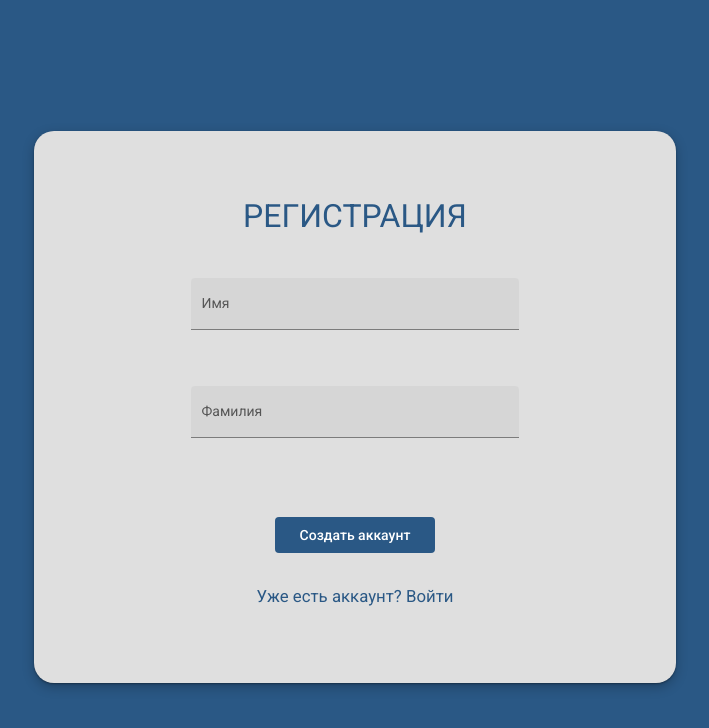
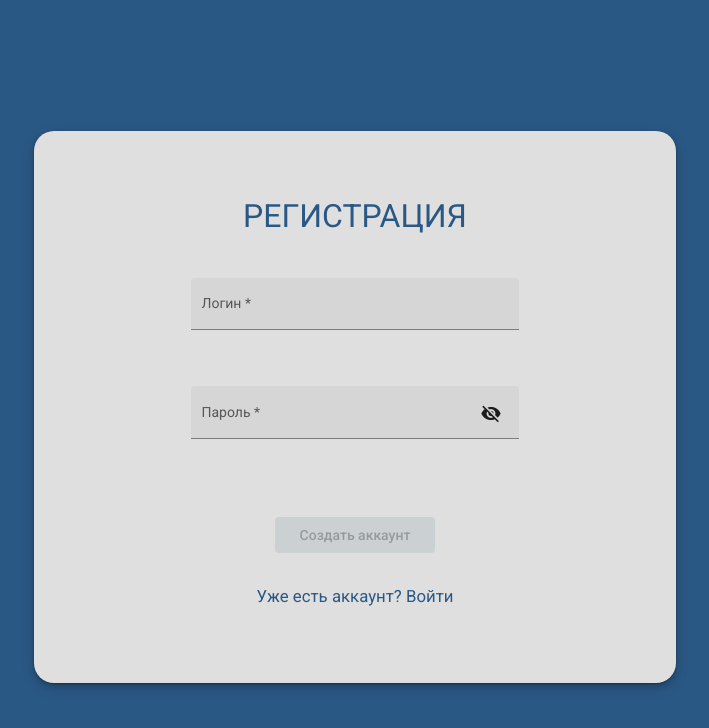
Before and after one commit to Lenika2000/coursework-BD-part4-front, an Angular app: page /registration in a window 1280 px wide. Shown: the top 728 px of the page, without its empty margins (285-994 px from the left). Built offline with nearby package versions, Linux system fonts and the light colour scheme.

Commit message:
- Сделаны наметки регистрации и аутентификации, добавлена валидация на поля логина и пароля

```diff
--- a/angular.json
+++ b/angular.json
@@ -89,7 +89,8 @@
             ],
             "styles": [
               "./node_modules/@angular/material/prebuilt-themes/indigo-pink.css",
-              "src/styles.css"
+              "src/styles.css",
+              "node_modules/semantic-ui-css/semantic.css"
             ],
             "scripts": []
           }
--- a/package.json
+++ b/package.json
@@ -21,6 +21,7 @@
     "@angular/platform-browser": "~11.0.1",
     "@angular/platform-browser-dynamic": "~11.0.1",
     "@angular/router": "~11.0.1",
+    "semantic-ui-css": "^2.4.1",
     "rxjs": "~6.6.0",
     "tslib": "^2.0.0",
     "zone.js": "~0.10.2"
--- a/src/app/pages/login-page/login-page.component.css
+++ b/src/app/pages/login-page/login-page.component.css
@@ -53,12 +53,16 @@
   margin-top: 75px !important;
 }
 
+.mat-button-disabled{
+  background: rgba(195, 202, 206, 0.7);
+}
+
 .mat-form-field {
   width: 328px;
   height: 56px;
 }
 
-.login-form__lastName {
+.login-form__password {
   margin-top: 52px;
 }
 
--- a/src/app/pages/login-page/login-page.component.html
+++ b/src/app/pages/login-page/login-page.component.html
@@ -3,14 +3,23 @@
     <p class="login-page__title">Вход</p>
     <form [formGroup]="loginForm" novalidate class="form-container__login-form">
       <mat-form-field appearance="fill">
-        <mat-label>Имя</mat-label>
-        <input matInput formControlName="firstName">
+        <mat-label>Логин</mat-label>
+        <input matInput formControlName="login">
+        <mat-error *ngIf="loginForm.get('login').hasError('required')">
+          Поле обязательно для заполнения
+        </mat-error>
       </mat-form-field>
-      <mat-form-field appearance="fill" class="login-form__lastName">
-        <mat-label>Фамилия</mat-label>
-        <input matInput formControlName="lastName">
+      <mat-form-field appearance="fill" class="login-form__password">
+        <mat-label>Пароль</mat-label>
+        <input matInput formControlName="password"  [type]="hide ? 'password' : 'text'">
+        <button mat-icon-button matSuffix (click)="hide = !hide" [attr.aria-label]="'Hide password'" [attr.aria-pressed]="hide">
+          <mat-icon>{{hide ? 'visibility_off' : 'visibility'}}</mat-icon>
+        </button>
+        <mat-error *ngIf="loginForm.get('password').hasError('required')">
+          Поле обязательно для заполнения
+        </mat-error>
       </mat-form-field>
-      <button mat-button (click)="authenticate()" class="login-form__login-button">
+      <button mat-button (click)="authenticate()" [disabled]="loginForm.invalid" class="login-form__login-button">
         Войти
       </button>
       <button class="login-page__registration-button cursor pointer" (click)="registration()">Зарегистрироваться!</button>
--- a/src/app/pages/login-page/login-page.component.ts
+++ b/src/app/pages/login-page/login-page.component.ts
@@ -1,6 +1,9 @@
-import { Component, OnInit } from '@angular/core';
+import {Component, OnInit} from '@angular/core';
 import {Router} from '@angular/router';
-import {FormBuilder, FormGroup} from '@angular/forms';
+import {FormBuilder, FormControl, FormGroup, FormGroupDirective, NgForm, Validators} from '@angular/forms';
+import {ErrorStateMatcher} from '@angular/material/core';
+import {AuthService} from '../../services/auth.service';
+import {User} from '../../models/user.model';
 
 @Component({
   selector: 'app-login-page',
@@ -10,22 +13,45 @@ import {FormBuilder, FormGroup} from '@angular/forms';
 export class LoginPageComponent implements OnInit {
 
   loginForm: FormGroup;
+  hide = true;
+  matcher = new MyErrorStateMatcher();
 
-  constructor(private router: Router,  private formBuilder: FormBuilder) { }
+  constructor(private router: Router, private formBuilder: FormBuilder,
+              private authService: AuthService) {
+  }
 
   ngOnInit(): void {
     this.loginForm = this.formBuilder.group({
-      firstName: [],
-      lastName: [],
+      login: ['', {validators: [Validators.required]}],
+      password: ['', {validators: [Validators.required]}],
     });
   }
 
 
   authenticate(): void {
-    this.router.navigateByUrl('schedule');
+    const user: User = {
+      phone: this.loginForm.get('login').value,
+      password: this.loginForm.get('password').value
+    };
+    this.authService.logIn(user).subscribe(() => {
+        console.log('успех');
+        this.router.navigateByUrl('schedule');
+      }, (error) => {
+        console.log('невозможно осуществить вход');
+      }
+    );
   }
 
   registration(): void {
     this.router.navigateByUrl('registration');
   }
 }
+
+
+/** Error when invalid control is dirty, touched, or submitted. */
+export class MyErrorStateMatcher implements ErrorStateMatcher {
+  isErrorState(control: FormControl | null, form: FormGroupDirective | NgForm | null): boolean {
+    const isSubmitted = form && form.submitted;
+    return !!(control && control.invalid && (control.dirty || control.touched || isSubmitted));
+  }
+}
--- a/src/app/pages/registration-page/registration-page.component.css
+++ b/src/app/pages/registration-page/registration-page.component.css
@@ -70,6 +70,10 @@
   color: #2a5885;
 }
 
+.mat-button-disabled{
+  background: rgba(195, 202, 206, 0.7);
+}
+
 .registration-page__back-to-login-button:focus {
   outline: none;
 }
--- a/src/app/pages/registration-page/registration-page.component.html
+++ b/src/app/pages/registration-page/registration-page.component.html
@@ -3,14 +3,26 @@
     <p class="registration-page__title">Регистрация</p>
     <form [formGroup]="registrationForm" novalidate class="form-container__registration-form">
       <mat-form-field appearance="fill">
-        <mat-label>Имя</mat-label>
-        <input matInput formControlName="firstName">
+        <mat-label>Логин</mat-label>
+        <input matInput formControlName="login">
+        <mat-error *ngIf="registrationForm.get('login').hasError('required')">
+          Поле обязательно для заполнения
+        </mat-error>
       </mat-form-field>
       <mat-form-field appearance="fill" class="form-container__lastName">
-        <mat-label>Фамилия</mat-label>
-        <input matInput formControlName="lastName">
+        <mat-label>Пароль</mat-label>
+        <input matInput formControlName="password" [type]="hide ? 'password' : 'text'">
+        <button mat-icon-button matSuffix (click)="hide = !hide" [attr.aria-label]="'Hide password'" [attr.aria-pressed]="hide">
+          <mat-icon>{{hide ? 'visibility_off' : 'visibility'}}</mat-icon>
+        </button>
+        <mat-error *ngIf="registrationForm.get('password').hasError('required')">
+          Поле обязательно для заполнения
+        </mat-error>
       </mat-form-field>
-      <button mat-button (click)="registration()" class="form-container__registration-button">
+      <mat-error *ngIf="errorMessage">
+        {{errorMessage}}
+      </mat-error>
+      <button mat-button (click)="registration()" [disabled]="registrationForm.invalid" class="form-container__registration-button">
         Создать аккаунт
       </button>
       <button class="registration-page__back-to-login-button cursor pointer" (click)="registration()">Уже есть аккаунт? Войти</button>
--- a/src/app/pages/registration-page/registration-page.component.ts
+++ b/src/app/pages/registration-page/registration-page.component.ts
@@ -1,6 +1,9 @@
-import { Component, OnInit } from '@angular/core';
-import {FormBuilder, FormGroup} from '@angular/forms';
+import {Component, OnInit} from '@angular/core';
+import {FormBuilder, FormGroup, Validators} from '@angular/forms';
 import {Router} from '@angular/router';
+import {AuthService} from '../../services/auth.service';
+import {User} from '../../models/user.model';
+import {HttpErrorResponse} from '@angular/common/http';
 
 @Component({
   selector: 'app-registration-page',
@@ -10,18 +13,40 @@ import {Router} from '@angular/router';
 export class RegistrationPageComponent implements OnInit {
 
   registrationForm: FormGroup;
+  errorMessage: string;
+  hide = true;
 
-  constructor(private router: Router,  private formBuilder: FormBuilder) { }
+  constructor(private router: Router, private formBuilder: FormBuilder,
+              private authService: AuthService) {
+  }
 
   ngOnInit(): void {
     this.registrationForm = this.formBuilder.group({
-      firstName: [],
-      lastName: [],
+      login: ['', {validators: [Validators.required]}],
+      password: ['', {validators: [Validators.required]}],
     });
   }
 
   registration(): void {
-    this.router.navigateByUrl('login');
+    const user: User = {
+      phone: this.registrationForm.get('login').value,
+      password: this.registrationForm.get('password').value
+    };
+    this.authService.createAccount(user).subscribe(() => {
+      this.errorMessage = '';
+      this.router.navigateByUrl('login');
+    }, (err: HttpErrorResponse) => {
+      console.log(err);
+      switch (err.status) {
+        case 0:
+          this.errorMessage = 'Невозможно подключиться к серверу';
+          break;
+        case 401:
+          this.errorMessage = 'Введен неверный логин или пароль';
+          break;
+        default:
+          this.errorMessage = 'Неизвестная ошибка ' + err.status;
+      }
+    });
   }
-
 }
--- /dev/null
+++ b/src/app/services/auth.service.ts
@@ -0,0 +1,76 @@
+import { Injectable } from '@angular/core';
+import {HttpClient, HttpHeaders} from '@angular/common/http';
+import {Router} from '@angular/router';
+import {User} from '../models/user.model';
+import {tap} from 'rxjs/operators';
+import {Observable} from 'rxjs';
+
+@Injectable({
+  providedIn: 'root'
+})
+export class AuthService {
+
+  public authenticated = false;
+  private url = 'http://35.228.254.42:8080';
+
+  constructor(private http: HttpClient, private router: Router) { }
+
+  private getHeaders(): HttpHeaders {
+    const token: string = localStorage.getItem('authToken');
+
+    const headers = new HttpHeaders().set('Authorization', 'Bearer ' + token);
+
+    headers.append('Accept', 'application/json');
+    headers.append('Content-Type', 'application/json');
+
+    return headers;
+  }
+
+  createAccount(user: User): Observable<any> {
+    user.sex = 'F';
+    user.name = 'Lena';
+    user.surname = 'Manshina';
+    return this.http.post(this.url + '/api/auth/signup', user);
+  }
+
+  public logIn(user: User): Observable<any> {
+    return this.http.post(this.url + '/api/auth/signin', user)
+      .pipe(tap(data => {
+        console.log(data)
+        const token = (data as ResponseMessage).accessToken;
+        /*Сохранение информации о пользователе*/
+        localStorage.setItem('authToken', token as string);
+        localStorage.setItem('currentUser', JSON.stringify(user));
+        this.authenticated = true;
+      }, error => {
+        console.log('login error: ' + error);
+      }));
+  }
+
+  // logOut() {
+  //   const user: User = JSON.parse(localStorage.getItem('currentUser'));
+  //
+  //   return this.http.post(this.url + '/users/logout', user, {headers: this.getHeaders()}).subscribe(
+  //     data => {
+  //       this.authenticated = false;
+  //     },
+  //     error => {
+  //       console.log('logout error: ' + error);
+  //     })
+  //     // Действия, которые делаем в самом конце
+  //     .add(() => {
+  //       localStorage.removeItem('authToken');
+  //       localStorage.removeItem('currentUser');
+  //       // Надо обновить страницу, чтобы стили корректно подгрузились и так как данных о пользователе уже нет
+  //       // будет автоматический редирект на страницу логина
+  //       window.location.reload();
+  //     });
+  // }
+
+}
+
+export interface ResponseMessage {
+  phone: string;
+  roles: string[];
+  accessToken: string;
+}
```
Also changed, not shown: src/app/models/user.model.ts (added, +7 -0 lines), 2 other files (tests, documents, lock files or other folders).
